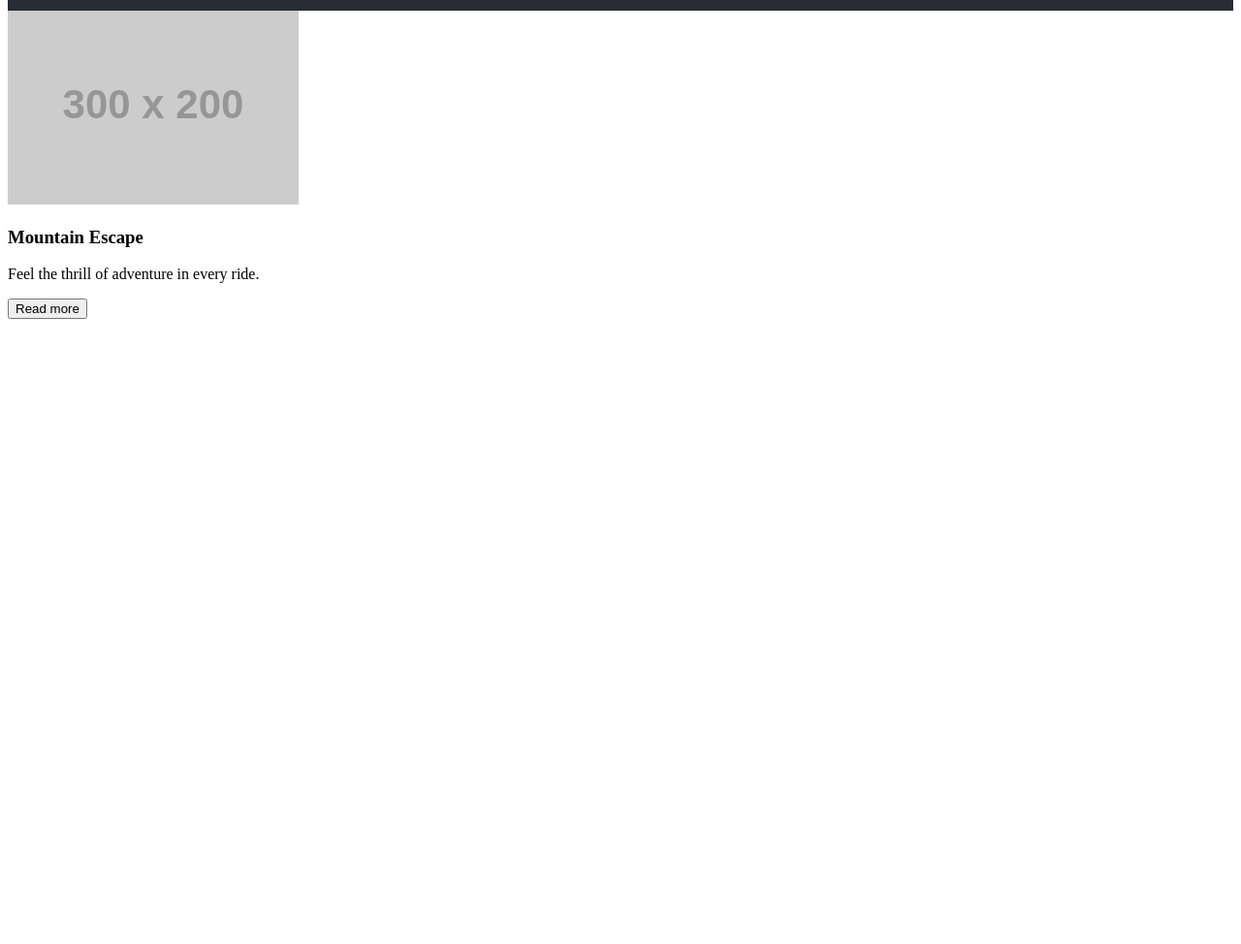
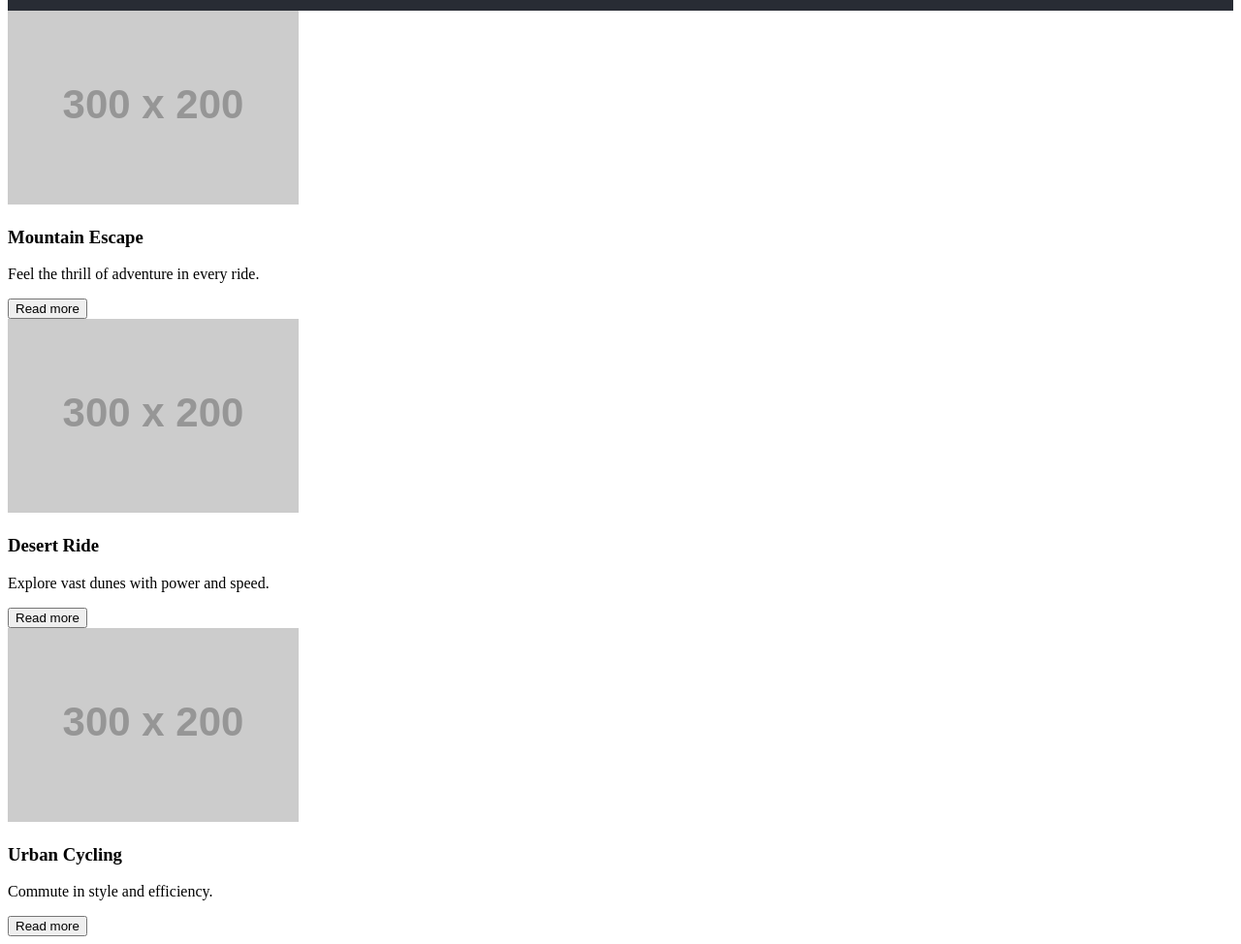
Before and after one commit to yardenkoriat/Ex, a plain HTML site: page index.html in a window 1280 px wide. Shown: the part 95-1069 px from the top of the page at 97% size. Before the commit the page ends 800 px from the top, so only its background shows below. Drawn offline with Linux system fonts and the light colour scheme; placeholder pictures from the web are drawn by us.

Commit message:
Add more cards to the gallery section

```diff
--- a/index.html
+++ b/index.html
@@ -33,6 +33,21 @@
       </section>
     </main>
 
+    <article class="card">
+      <img src="https://via.placeholder.com/300x200" alt="Desert ride" />
+      <h3>Desert Ride</h3>
+      <p>Explore vast dunes with power and speed.</p>
+      <button>Read more</button>
+    </article>
+
+    <article class="card">
+      <img src="https://via.placeholder.com/300x200" alt="Urban cycling" />
+      <h3>Urban Cycling</h3>
+      <p>Commute in style and efficiency.</p>
+      <button>Read more</button>
+    </article>
+
+
     <script>
       const btn = document.querySelector('.menu-btn')
       const nav = document.querySelector('.main-nav')
```
